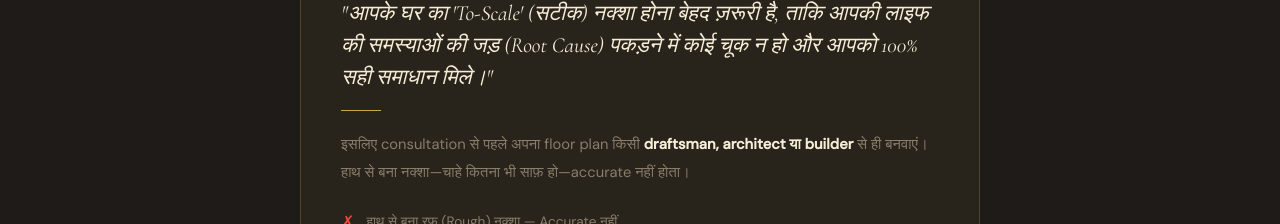
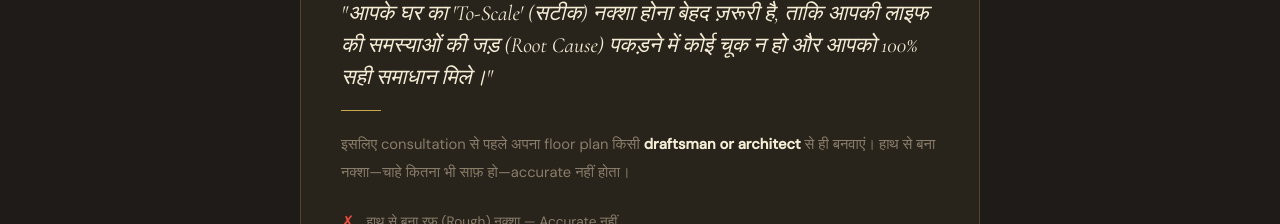
Before and after one commit to expertprofessionalvaastu-ui/vastu-audit-form, a React (Vite) app: page / in a window 1280 px wide. Shown: the part 4900-5124 px from the top of the page. Built offline with nearby package versions, Linux system fonts and the light colour scheme.

Commit message:
Update App.jsx

```diff
--- a/src/App.jsx
+++ b/src/App.jsx
@@ -655,7 +655,7 @@ try {
             <div style={{ width: '40px', height: '1px', background: 'var(--gold)', marginBottom: '20px' }}></div>
 
             <p style={{ fontSize: '0.92rem', lineHeight: '1.9', color: 'var(--text-muted)', marginBottom: '24px' }}>
-              इसलिए consultation से पहले अपना floor plan किसी <strong style={{ color: 'var(--cream)' }}>draftsman, architect या builder</strong> से ही बनवाएं। हाथ से बना नक्शा—चाहे कितना भी साफ़ हो—accurate नहीं होता।
+              इसलिए consultation से पहले अपना floor plan किसी <strong style={{ color: 'var(--cream)' }}>draftsman or architect </strong> से ही बनवाएं। हाथ से बना नक्शा—चाहे कितना भी साफ़ हो—accurate नहीं होता।
             </p>
 
             <div style={{ display: 'flex', flexDirection: 'column', gap: '10px' }}>
```
